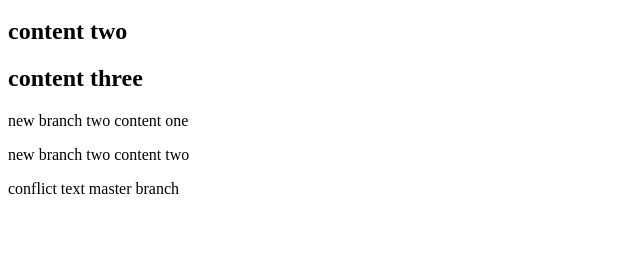
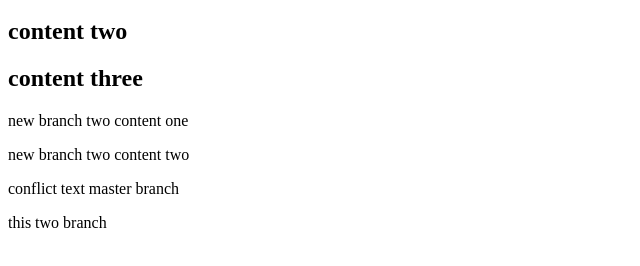
Before and after one commit to MuneesMnz/git, a plain HTML site: page index.html in a window 1280 px wide. Shown: the part 120-386 px from the top of the page, without its empty margins (0-640 px from the left). Drawn offline with Linux system fonts and the light colour scheme.

Commit message:
two branch content one

```diff
--- a/index.html
+++ b/index.html
@@ -16,5 +16,10 @@
     <p>new branch two content two</p>
     <p>conflict text master branch</p>
 
+    <div>
+        this two branch
+
+    </div>
+
 </body>
 </html>
```
